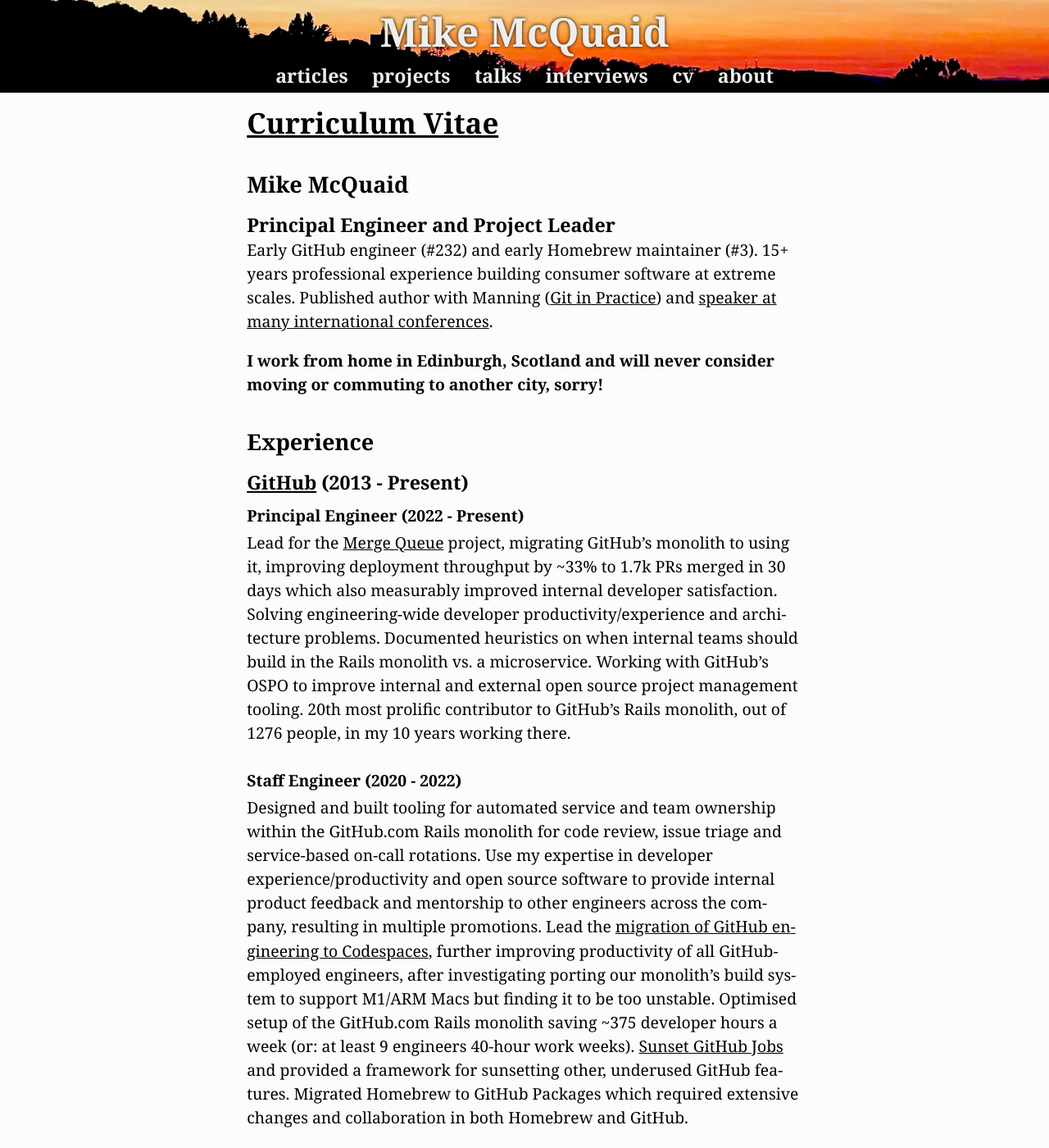
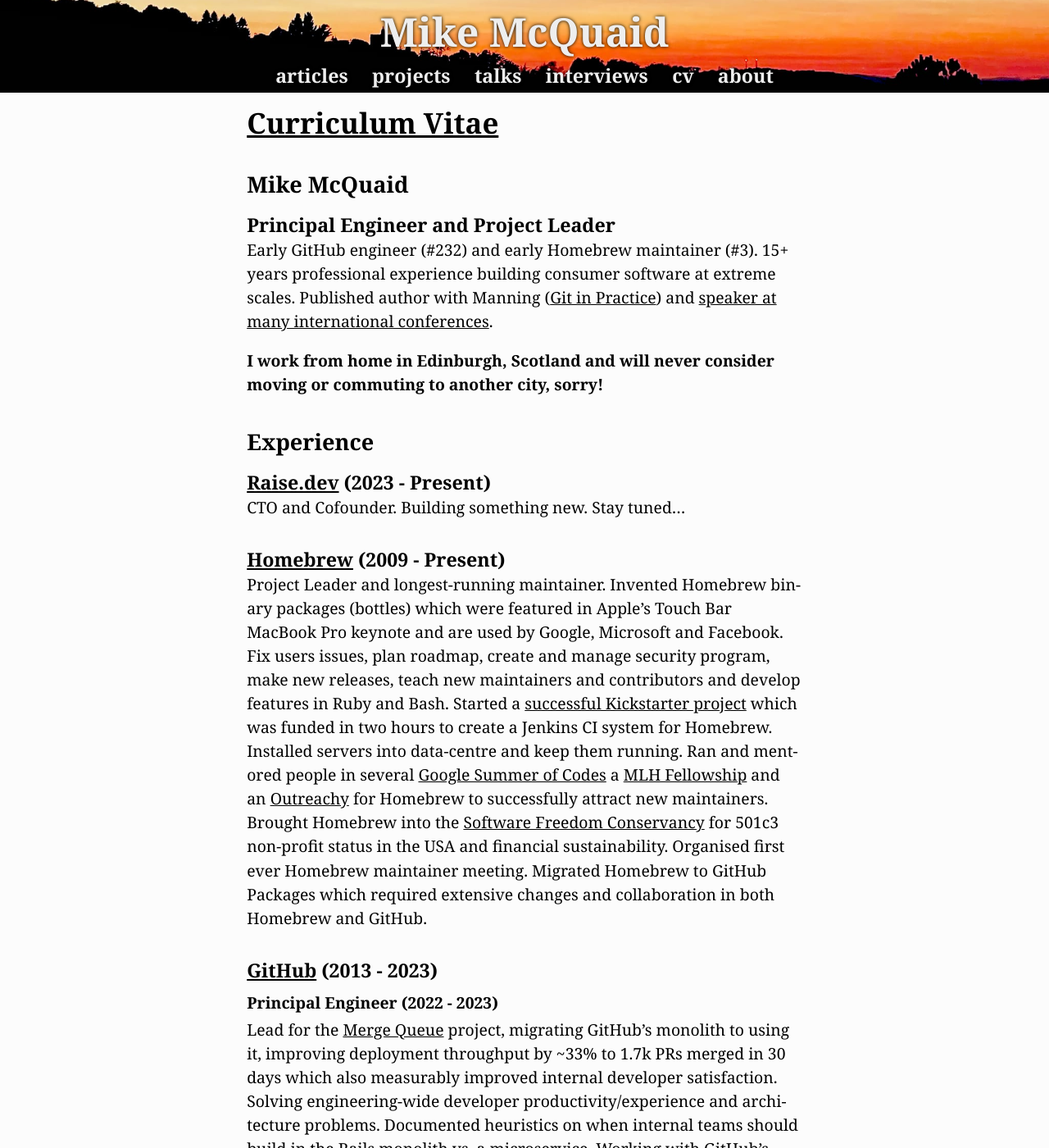
Before and after one commit to MikeMcQuaid/mikemcquaid.com, a Jekyll site: the page built from cv.md, in a window 1280 px wide and 1400 px high. Shown: the whole window at 82% size. Built offline with Jekyll 4.4.1, drawn with Linux system fonts in a browser that asks for light colours; some of the changed text lies outside the part shown.

Commit message:
Announce new job
So long GitHub, a fun 10 years.

```diff
--- a/_config.yml
+++ b/_config.yml
@@ -1,5 +1,5 @@
 title: Mike McQuaid
-description: Principal Engineer and Homebrew Project Leader
+description: Raise.dev CTO and Homebrew Project Leader
 
 author:
   name: Mike McQuaid
--- a/cv.md
+++ b/cv.md
@@ -13,9 +13,17 @@
 
 ### Experience
 
-#### [GitHub](http://github.com/) (2013 - Present)
+#### [Raise.dev](https://www.raise.dev) (2023 - Present)
 
-##### Principal Engineer (2022 - Present)
+CTO and Cofounder. Building something new. Stay tuned...
+
+#### [Homebrew](https://github.com/Homebrew/homebrew/) (2009 - Present)
+
+Project Leader and longest-running maintainer. Invented Homebrew binary packages (bottles) which were featured in Apple's Touch Bar MacBook Pro keynote and are used by Google, Microsoft and Facebook. Fix users issues, plan roadmap, create and manage security program, make new releases, teach new maintainers and contributors and develop features in Ruby and Bash. Started a [successful Kickstarter project](https://www.kickstarter.com/projects/homebrew/brew-test-bot) which was funded in two hours to create a Jenkins CI system for Homebrew. Installed servers into data-centre and keep them running. Ran and mentored people in several [Google Summer of Codes](https://summerofcode.withgoogle.com) a [MLH Fellowship](https://fellowship.mlh.io) and an [Outreachy](https://www.outreachy.org) for Homebrew to successfully attract new maintainers. Brought Homebrew into the [Software Freedom Conservancy](https://sfconservancy.org) for 501c3 non-profit status in the USA and financial sustainability. Organised first ever Homebrew maintainer meeting. Migrated Homebrew to GitHub Packages which required extensive changes and collaboration in both Homebrew and GitHub.
+
+#### [GitHub](http://github.com/) (2013 - 2023)
+
+##### Principal Engineer (2022 - 2023)
 
 Lead for the [Merge Queue](https://docs.github.com/en/repositories/configuring-branches-and-merges-in-your-repository/configuring-pull-request-merges/managing-a-merge-queue) project, migrating GitHub's monolith to using it, improving deployment throughput by ~33% to 1.7k PRs merged in 30 days which also measurably improved internal developer satisfaction. Solving engineering-wide developer productivity/experience and architecture problems. Documented heuristics on when internal teams should build in the Rails monolith vs. a microservice. Working with GitHub's OSPO to improve internal and external open source project management tooling. 20th most prolific contributor to GitHub's Rails monolith, out of 1276 people, in my 10 years working there.
 
@@ -30,10 +38,6 @@
 ##### Senior Engineer (2013 - 2016, 2018 - 2020)
 
  Technical lead on [GitHub Sponsors](https://github.com/sponsors/). Setup, participated in and trained others on on-call application, first responder and ops/infrastructure rotations. Improved marketing organisation productivity building new JSON, Kafka and Go micro-services. Improved database performance, process and tooling. Built [Strap](https://github.com/MikeMcQuaid/strap) ([replacing Boxen]({% post_url 2016-06-15-replacing-boxen %})) reducing development downtime for all engineers. Improved API and webhooks by fixing bugs, building process and [conceiving new APIs](https://developer.github.com/changes/2016-02-24-commit-reference-sha-api/). Hired to improve the quality of [GitHub Enterprise](https://github.com/enterprise) and measurably improved it through bug fixing and [improving manual QA, CI, packaging, deployment, automation and ChatOps for the release process](https://github.blog/2015-10-06-runnable-documentation/).
-
-#### [Homebrew](https://github.com/Homebrew/homebrew/) (2009 - Present)
-
-Project Leader and longest-running maintainer. Invented Homebrew binary packages (bottles) which were featured in Apple's Touch Bar MacBook Pro keynote and are used by Google, Microsoft and Facebook. Fix users issues, plan roadmap, create and manage security program, make new releases, teach new maintainers and contributors and develop features in Ruby and Bash. Started a [successful Kickstarter project](https://www.kickstarter.com/projects/homebrew/brew-test-bot) which was funded in two hours to create a Jenkins CI system for Homebrew. Installed servers into data-centre and keep them running. Ran and mentored people in several [Google Summer of Codes](https://summerofcode.withgoogle.com) a [MLH Fellowship](https://fellowship.mlh.io) and an [Outreachy](https://www.outreachy.org) for Homebrew to successfully attract new maintainers. Brought Homebrew into the [Software Freedom Conservancy](https://sfconservancy.org) for 501c3 non-profit status in the USA and financial sustainability. Organised first ever Homebrew maintainer meeting. Migrated Homebrew to GitHub Packages which required extensive changes and collaboration in both Homebrew and GitHub.
 
 #### [AllTrails](https://www.alltrails.com) (2012 - 2013)
 
```
Also changed, not shown: projects.md (+8 -4 lines).
